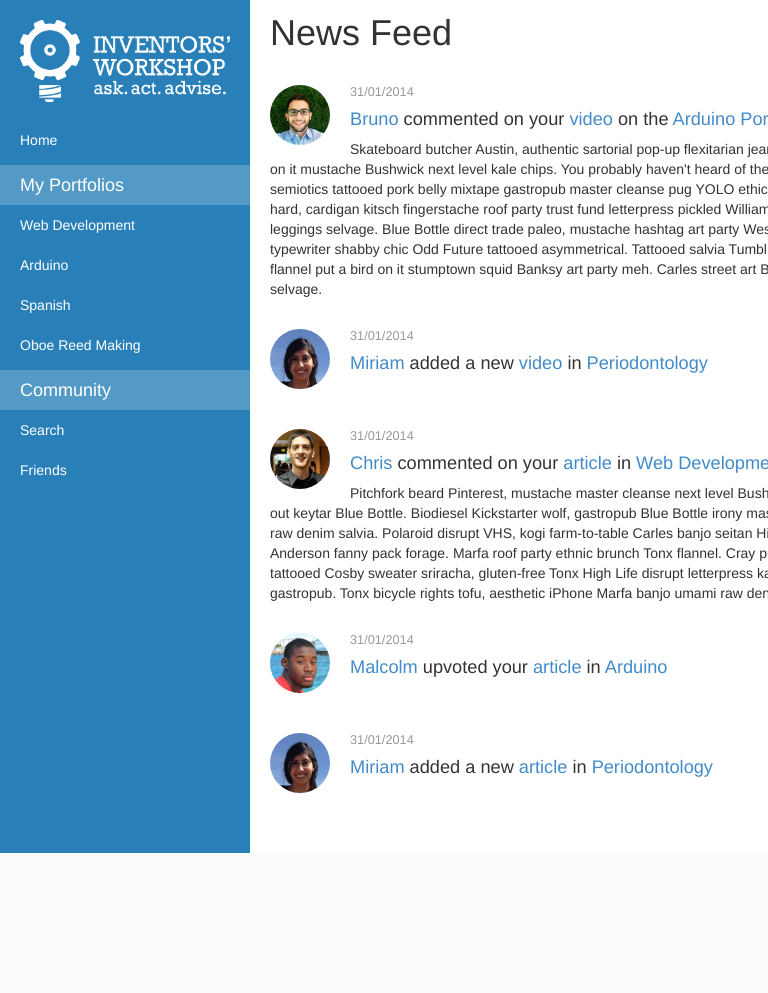
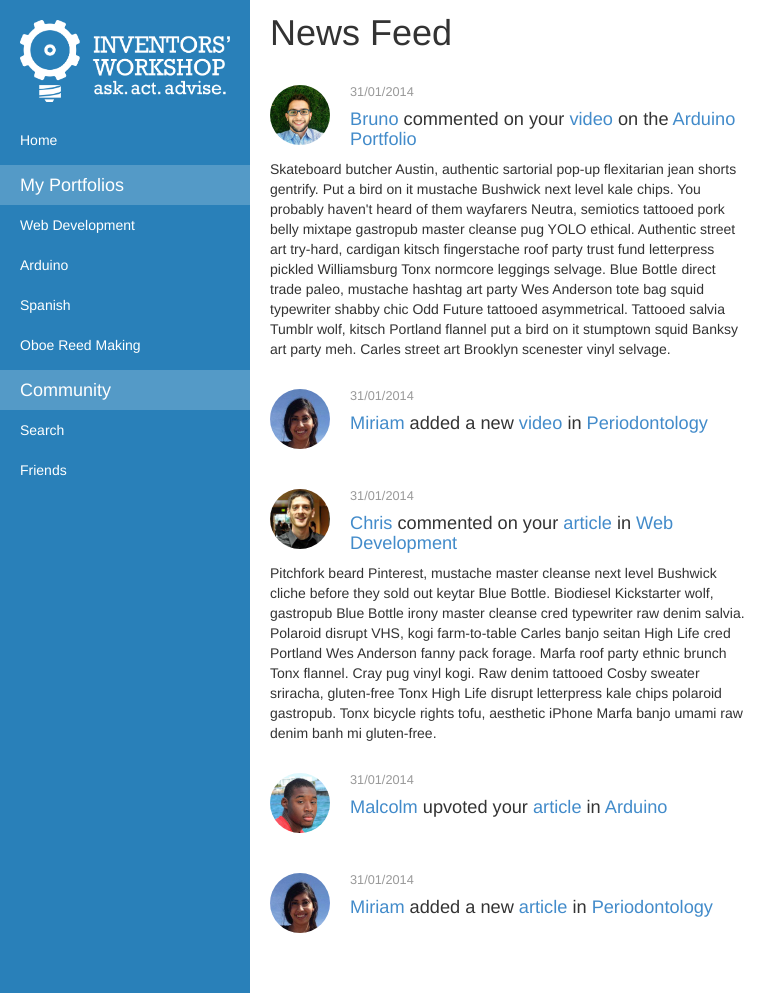
Before and after one commit to inventors-workshops/inventors-portfolios, an ASP.NET MVC app: page / in a window 768 px wide; the page is wider, and only the part inside the window is pictured. Shown: the part 40-1033 px from the top of that part. Before the commit the page ends 893 px from the top of that part, so only its background shows below. Run offline with ASP.NET Core 8 and stand-ins for ASP.NET MVC 5, Linux system fonts and the light colour scheme; the project's own start-up code is not run, and a stand-in starts its controllers and pages; some libraries are stand-ins or nearby versions.

Commit message:
Fix layout on phones and tablets
The layout would still be fixed width (960px) on phones and tablets. Now, they will show up as 100%.

```diff
--- a/IP.Web/Content/Site.css
+++ b/IP.Web/Content/Site.css
@@ -177,6 +177,7 @@ body > .navbar-default {
     }
 
     #wrapper {
+        width: 100%;
         padding-left: 0;
     }
 
@@ -185,6 +186,9 @@ body > .navbar-default {
         position: fixed;
         left: 0;
         margin-left: -250px;
+    }
+
+    #page-content-wrapper {
     }
 
     #wrapper.active {
@@ -214,6 +218,13 @@ body > .navbar-default {
     .active .content-header {
         background: white;
         transition: all 0.4s ease 0s;
+    }
+}
+
+@media (min-width:768px) and (max-width:992px){
+    #wrapper {
+        width: 100%;
+        padding-left: 250px;
     }
 }
 
```
